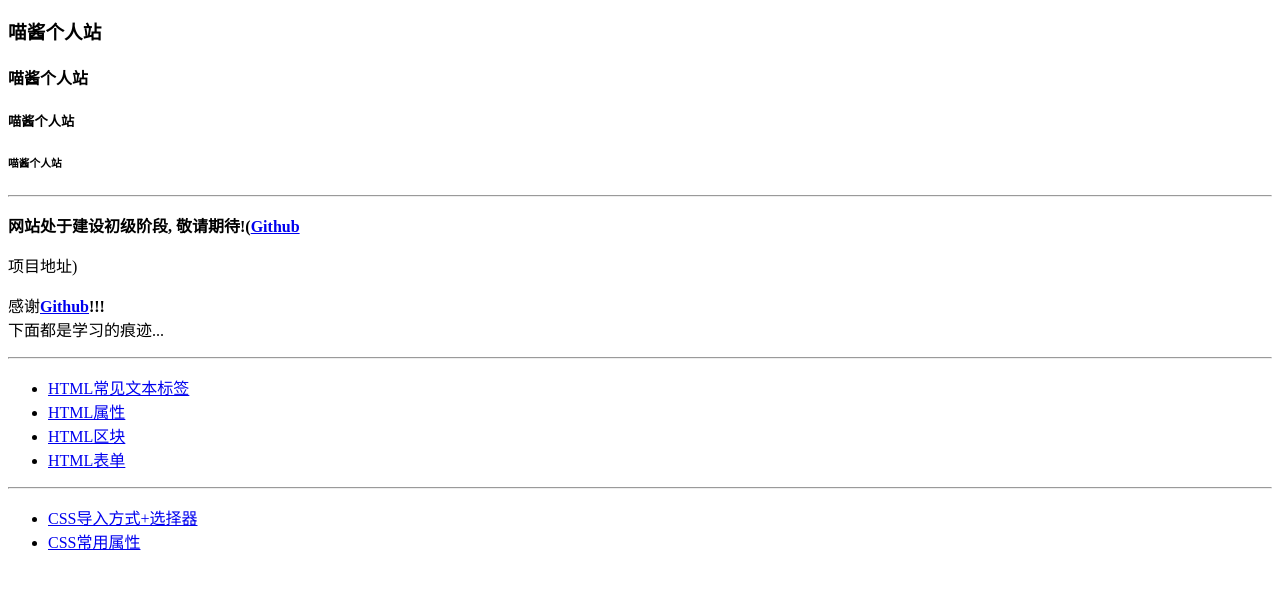
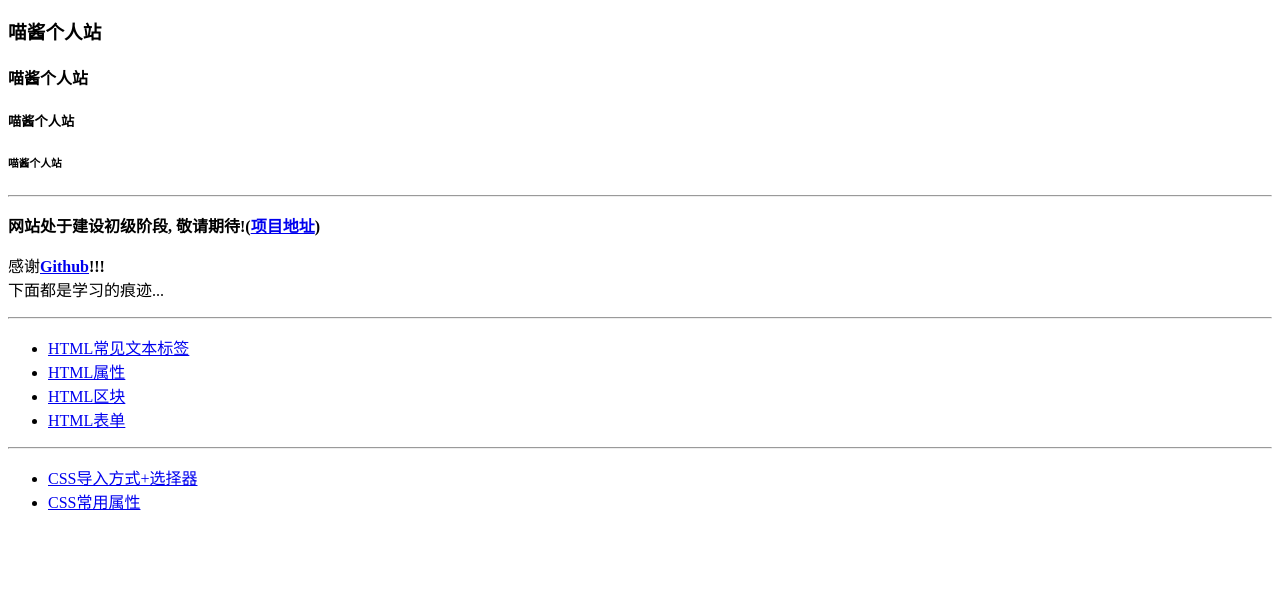
Before and after one commit to ZYOctopuszy/ZYOctopuszy.github.io, a plain HTML site: page index.html in a window 1280 px wide. Shown: the part 127-716 px from the top of the page. Drawn offline with Linux system fonts and the light colour scheme.

Commit message:
Update index.html

```diff
--- a/index.html
+++ b/index.html
@@ -13,7 +13,7 @@
     <h5>喵酱个人站</h5>
     <h6>喵酱个人站</h6>
     <hr>
-    <p><b>网站处于建设初级阶段, 敬请期待!(<a href="https://github.com/ZYOctopuszy/ZYOctopuszy.github.io" target="_blank">Github</a></b></p>项目地址</a>)</b></p>
+    <p><b>网站处于建设初级阶段, 敬请期待!(<a href="https://github.com/ZYOctopuszy/ZYOctopuszy.github.io" target="_blank">项目地址</a>)</b></p>
     <p>感谢<b><u><a href="https://github.com" target="_blank">Github</a></u>!!!</b><br>下面都是学习的痕迹...</p>
     <hr>
     <ul>
```
